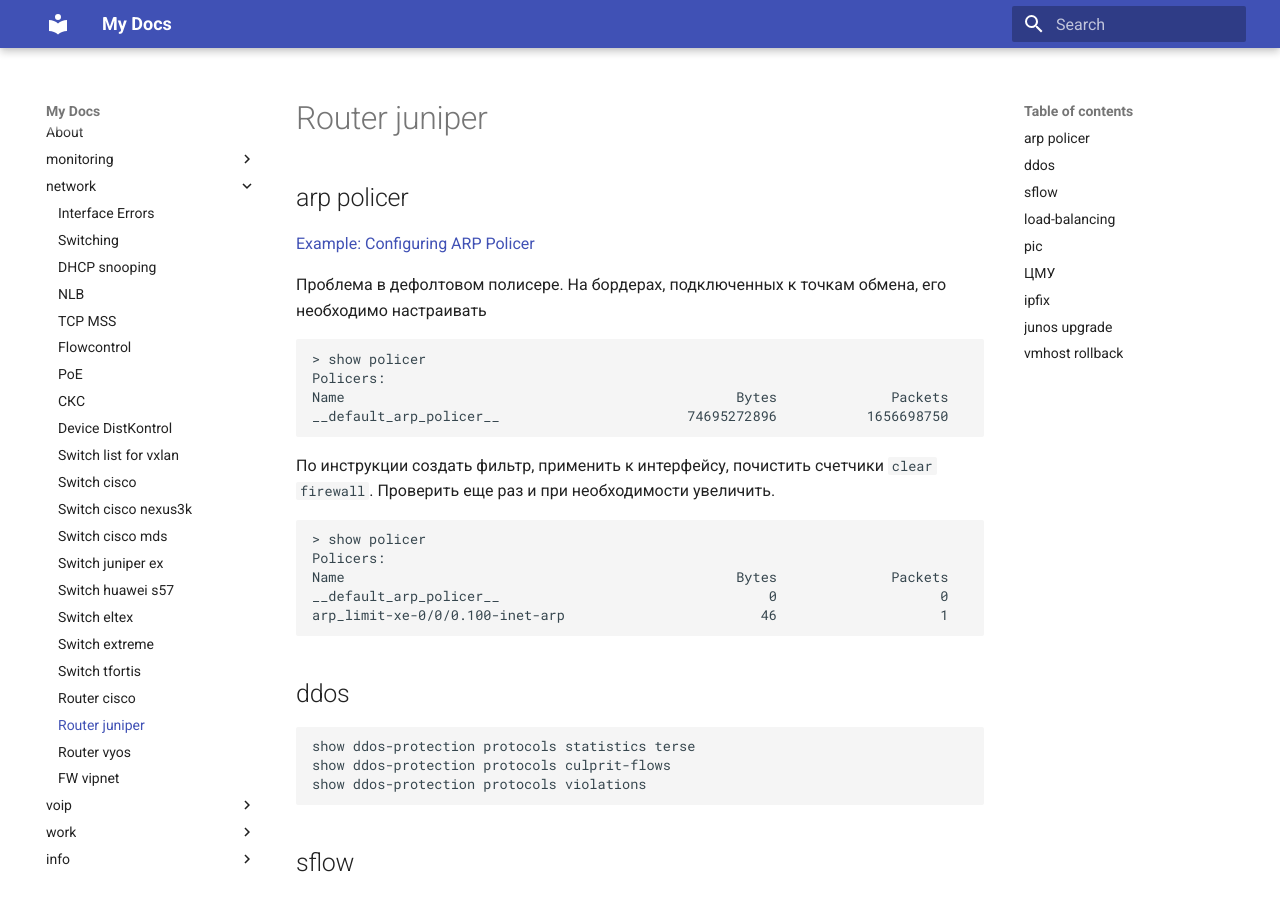
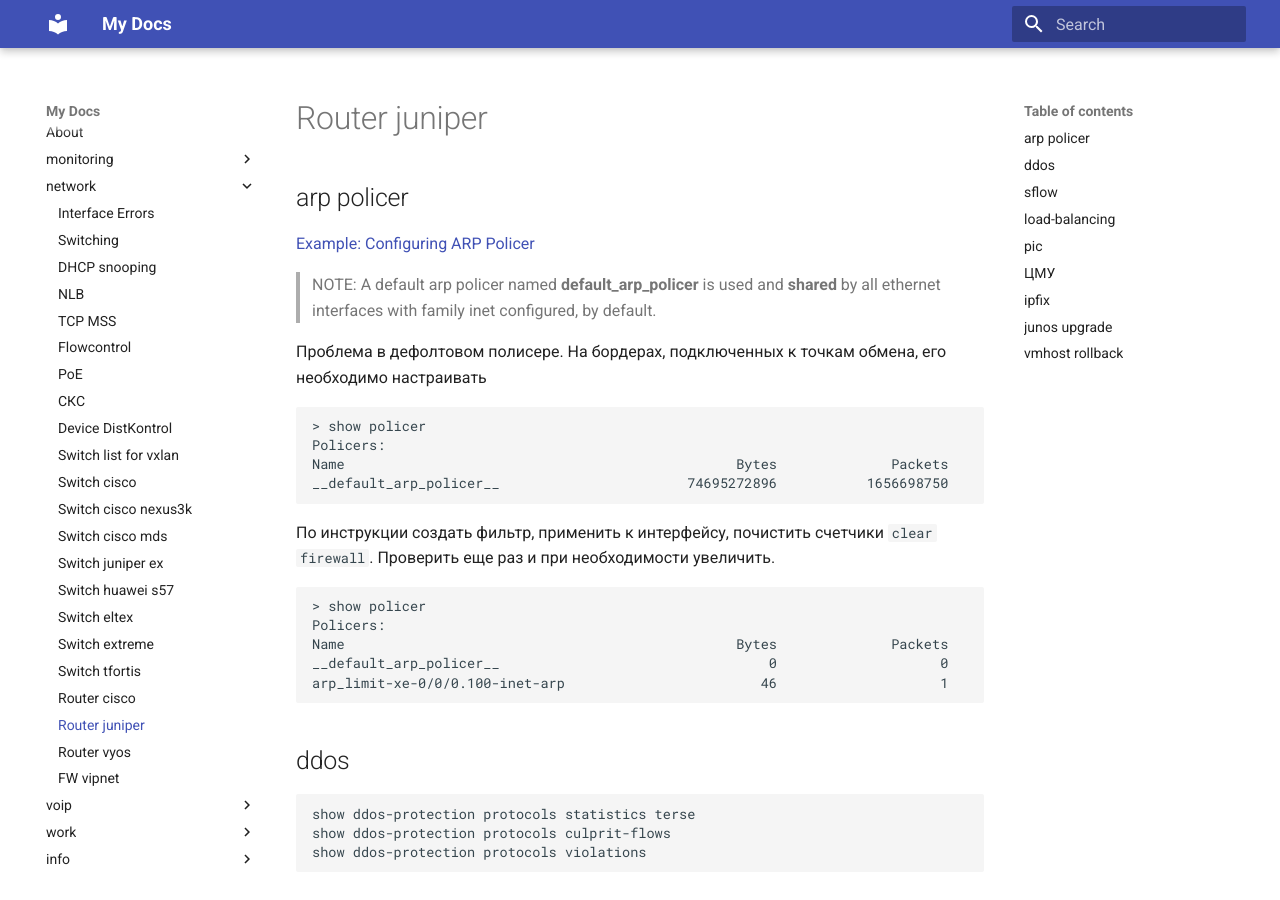
Before and after one commit to v98765/v98765.github.io, an MkDocs documentation site: the page built from docs/network/juniper_mx.md, in a window 1280 px wide and 900 px high. Built offline with MkDocs 1.6.1 and Material for MkDocs 9.7.7, drawn with Linux system fonts in a browser that asks for light colours.

Commit message:
arp note

````diff
--- a/docs/network/juniper_mx.md
+++ b/docs/network/juniper_mx.md
@@ -1,6 +1,8 @@
 ## arp policer
 
 [Example: Configuring ARP Policer](https://www.juniper.net/documentation/en_US/junos/topics/example/example-configuring-arp-policer.html)
+
+> NOTE: A default arp policer named __default_arp_policer__ is used and **shared** by all ethernet interfaces with family inet configured, by default.
 
 Проблема в дефолтовом полисере. На бордерах, подключенных к точкам обмена, его необходимо настраивать
 ```text
````
